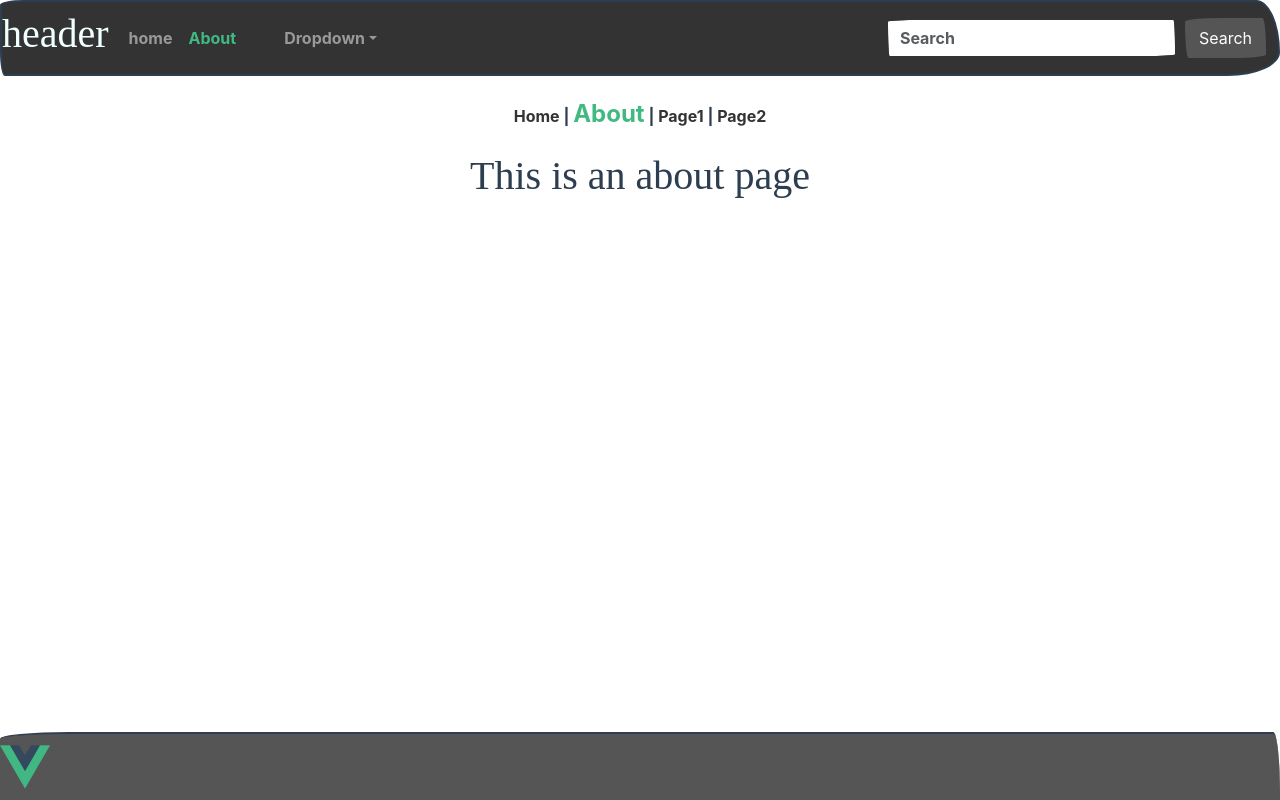
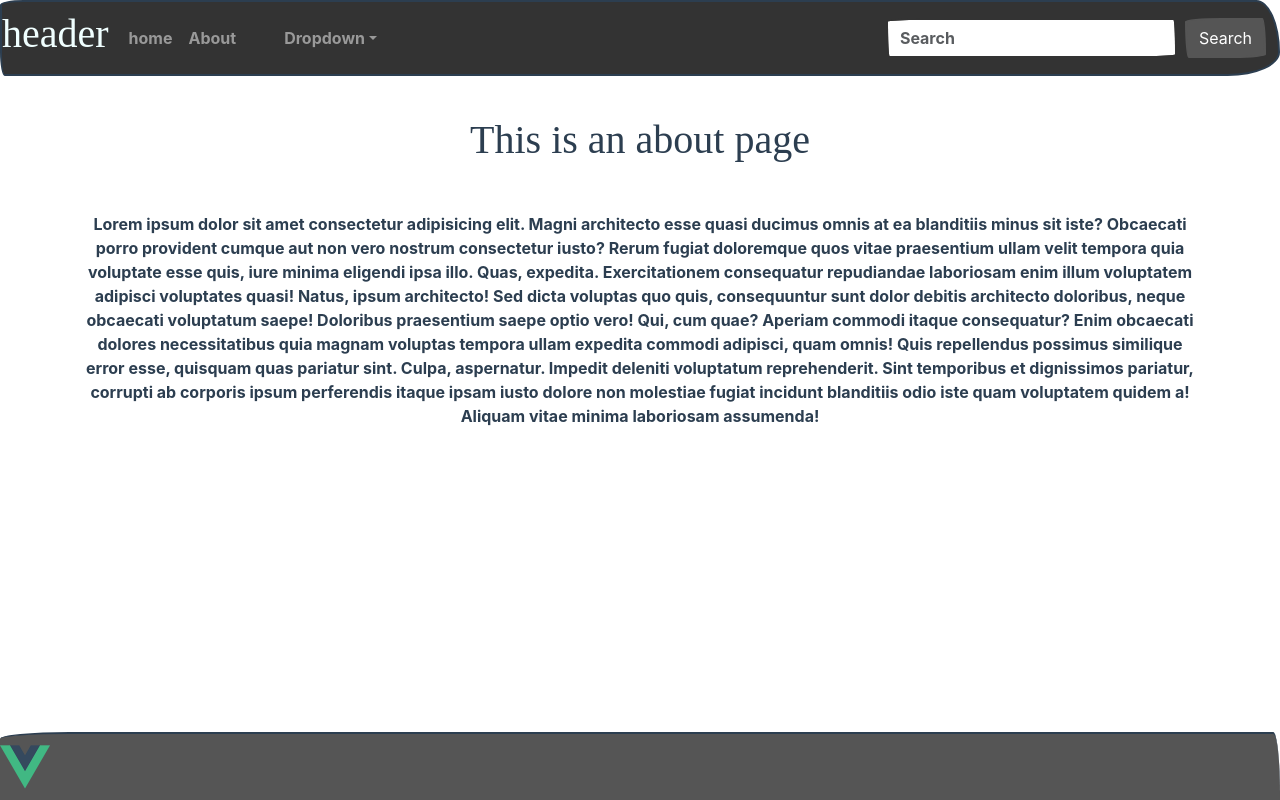
Before and after one commit to YutaHoshino414/practice_JS, a Vue app: page /about in a window 1280 px wide. Built offline with nearby package versions, Linux system fonts and the light colour scheme; a web font is replaced by a local one.

Commit message:
add pages

```diff
--- a/src/App.vue
+++ b/src/App.vue
@@ -1,14 +1,12 @@
 <template>
   <headerpart />
   <div id="nav" >
-    <router-link to="/">Home</router-link> |
-    <router-link to="/about">About</router-link> |
-    <router-link to="/page1">Page1</router-link> |
-    <router-link to="/page2">Page2</router-link>
   </div>
-  <transition name="fade" mode="out-in">
-    <router-view/>
-  </transition><br><br><br>
+  <div class="container">
+    <transition name="fade" mode="out-in">
+      <router-view/>
+    </transition><br><br><br>
+  </div>
     <footer class="navbar nabvar-dark bg-dark fixed-bottom">
     <img alt="Vue logo" src="./assets/logo.png">
   </footer>
--- a/src/components/HelloWorld.vue
+++ b/src/components/HelloWorld.vue
@@ -34,4 +34,5 @@ li {
 a {
   color: #42b983;
 }
+
 </style>
--- a/src/components/headerpart.vue
+++ b/src/components/headerpart.vue
@@ -26,6 +26,10 @@
             <a class="dropdown-item" href="#">Action</a>
             <a class="dropdown-item" href="#">Another action</a>
             <a class="dropdown-item" href="#">Something else here</a>
+            <router-link to="/page1" class="dropdown-item">Page1</router-link>
+            <router-link to="/page2" class="dropdown-item">Page2</router-link>
+            <router-link to="/page3" class="dropdown-item">Page3</router-link>
+            <router-link to="/page4" class="dropdown-item">Page4</router-link>
             <div class="dropdown-divider"></div>
             <a class="dropdown-item" href="#">Separated link</a>
 
@@ -77,7 +81,7 @@ h1{
 	list-style-type:none;
 }
 .nav-item  a.router-link-exact-active {
-  color: #42b983;
+  /* color: #42b983; */
     /* <--追加：active要素のみ効果 */
 }
 
--- a/src/router/index.js
+++ b/src/router/index.js
@@ -2,6 +2,8 @@ import { createRouter, createWebHistory } from 'vue-router'
 import Home from '../views/Home.vue'
 import Page1 from '../views/Page1.vue'
 import Page2 from '../views/Page2.vue'
+import Page3 from '../views/Page3.vue'
+import Page4 from '../views/Page4.vue'
 
 const routes = [
   {
@@ -27,6 +29,16 @@ const routes = [
     name: 'Page2',
     component: Page2
   },
+  {  //追加
+    path: '/page3',
+    name: 'Page3',
+    component: Page3
+  },
+  {  //追加
+    path: '/page4',
+    name: 'Page4',
+    component: Page4
+  },
 ]
 
 const router = createRouter({
--- a/src/views/About.vue
+++ b/src/views/About.vue
@@ -1,5 +1,11 @@
 <template>
   <div class="about">
     <h1>This is an about page</h1>
+    <p class="mt-5">Lorem ipsum dolor sit amet consectetur adipisicing elit. Magni architecto esse quasi ducimus omnis at ea blanditiis minus sit iste? Obcaecati porro provident cumque aut non vero nostrum consectetur iusto?
+    Rerum fugiat doloremque quos vitae praesentium ullam velit tempora quia voluptate esse quis, iure minima eligendi ipsa illo. Quas, expedita. Exercitationem consequatur repudiandae laboriosam enim illum voluptatem adipisci voluptates quasi!
+    Natus, ipsum architecto! Sed dicta voluptas quo quis, consequuntur sunt dolor debitis architecto doloribus, neque obcaecati voluptatum saepe! Doloribus praesentium saepe optio vero! Qui, cum quae? Aperiam commodi itaque consequatur?
+    Enim obcaecati dolores necessitatibus quia magnam voluptas tempora ullam expedita commodi adipisci, quam omnis! Quis repellendus possimus similique error esse, quisquam quas pariatur sint. Culpa, aspernatur. Impedit deleniti voluptatum reprehenderit.
+    Sint temporibus et dignissimos pariatur, corrupti ab corporis ipsum perferendis itaque ipsam iusto dolore non molestiae fugiat incidunt blanditiis odio iste quam voluptatem quidem a! Aliquam vitae minima laboriosam assumenda!</p>
+
   </div>
 </template>
--- a/src/views/Home.vue
+++ b/src/views/Home.vue
@@ -18,3 +18,15 @@ export default {
   }
 }
 </script>
+
+<style scoped>
+
+img {
+  animation: rotate-anime 4s linear infinite;
+}
+@keyframes rotate-anime {
+  0%  {transform: rotateY(0);}
+  100%  {transform: rotateY(360deg);}
+}
+
+</style>
--- a/src/views/Page1.vue
+++ b/src/views/Page1.vue
@@ -1,10 +1,11 @@
 <template>
 <div class="Page1">
   <h1>This is a page1</h1>
+  <div class="jumbotron m-4"></div>
   <div class="card container bg-success p-4">
-    <div class="jumbotron m-4"></div>
+
     <div class="row">
-      <div class="card col-sm-4 mb-3 mx-4" style="width: 380px;" v-for="item,i in items" :key='i'>
+      <div class="card col-sm-4 mb-3 mx-4" style="width: 340px;" v-for="item,i in items" :key='i'>
         <div class="row no-gutters">
           <div class="col-md-4">
             <img :src="item.volumeInfo.imageLinks.thumbnail" class="p-0" >
--- /dev/null
+++ b/src/views/Page3.vue
@@ -0,0 +1,5 @@
+<template>
+<div class="page3">
+    <h1>This is a page3</h1>
+</div>
+</template>
--- /dev/null
+++ b/src/views/Page4.vue
@@ -0,0 +1,5 @@
+<template>
+<div class="page4">
+    <h1>This is a page4</h1>
+</div>
+</template>
```
